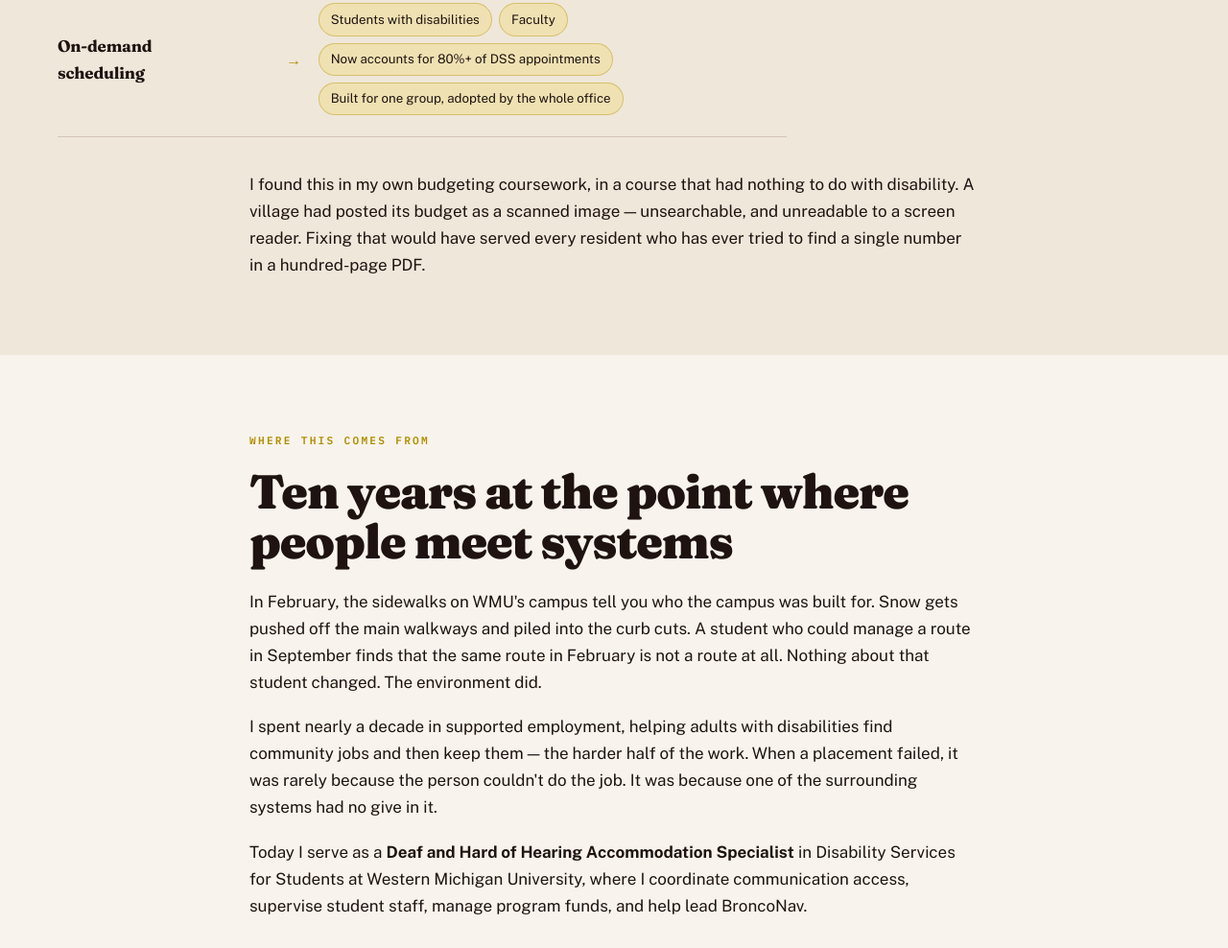
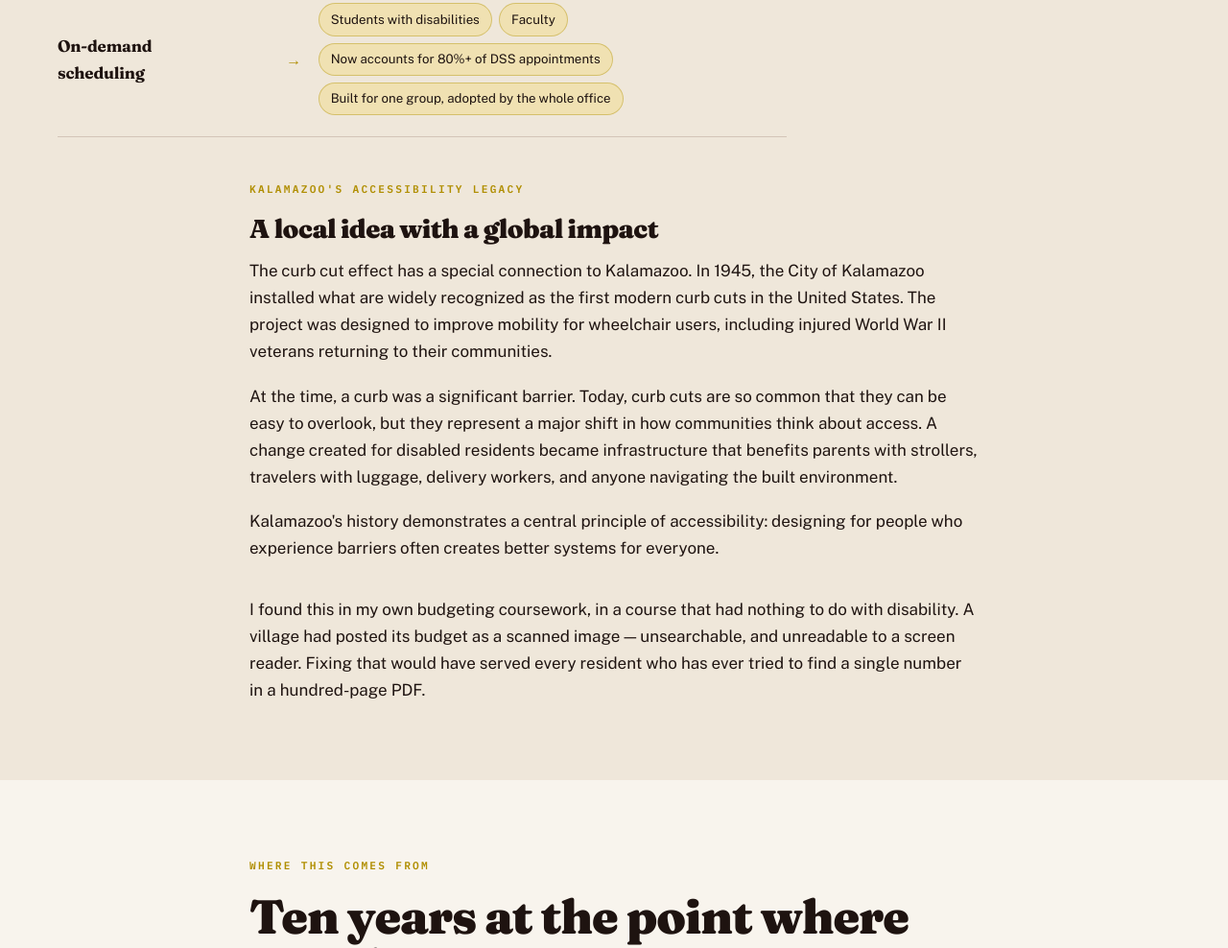
Before and after one commit to GimliDurin/MPA-Capstone, a plain HTML site: page index.html in a window 1280 px wide. Shown: the part 2233-3221 px from the top of the page at 96% size. Drawn offline with nearby package versions, Linux system fonts and the light colour scheme.

Commit message:
Update index.html

```diff
--- a/index.html
+++ b/index.html
@@ -567,7 +567,32 @@ html.no-motion .rev,html.no-motion .stagger > *{opacity:1!important;transform:no
           <span>Built for one group, adopted by the whole office</span>
         </dd>
       </div>
-    </dl>
+        </dl>
+
+    <div class="narrow rev" style="margin-top:2.8rem">
+      <p class="eyebrow">Kalamazoo's accessibility legacy</p>
+      <h3 style="font-size:1.7rem;margin-bottom:1rem">A local idea with a global impact</h3>
+      <p>
+        The curb cut effect has a special connection to Kalamazoo. In 1945,
+        the City of Kalamazoo installed what are widely recognized as the
+        first modern curb cuts in the United States. The project was designed
+        to improve mobility for wheelchair users, including injured World War II
+        veterans returning to their communities.
+      </p>
+      <p>
+        At the time, a curb was a significant barrier. Today, curb cuts are so
+        common that they can be easy to overlook, but they represent a major
+        shift in how communities think about access. A change created for
+        disabled residents became infrastructure that benefits parents with
+        strollers, travelers with luggage, delivery workers, and anyone
+        navigating the built environment.
+      </p>
+      <p>
+        Kalamazoo's history demonstrates a central principle of accessibility:
+        designing for people who experience barriers often creates better
+        systems for everyone.
+      </p>
+    </div>
 
     <div class="narrow rev" style="margin-top:2.2rem">
       <p style="margin:0">I found this in my own budgeting coursework, in a course that had nothing to do with disability. A village had posted its budget as a scanned image — unsearchable, and unreadable to a screen reader. Fixing that would have served every resident who has ever tried to find a single number in a hundred-page PDF.</p>
```
